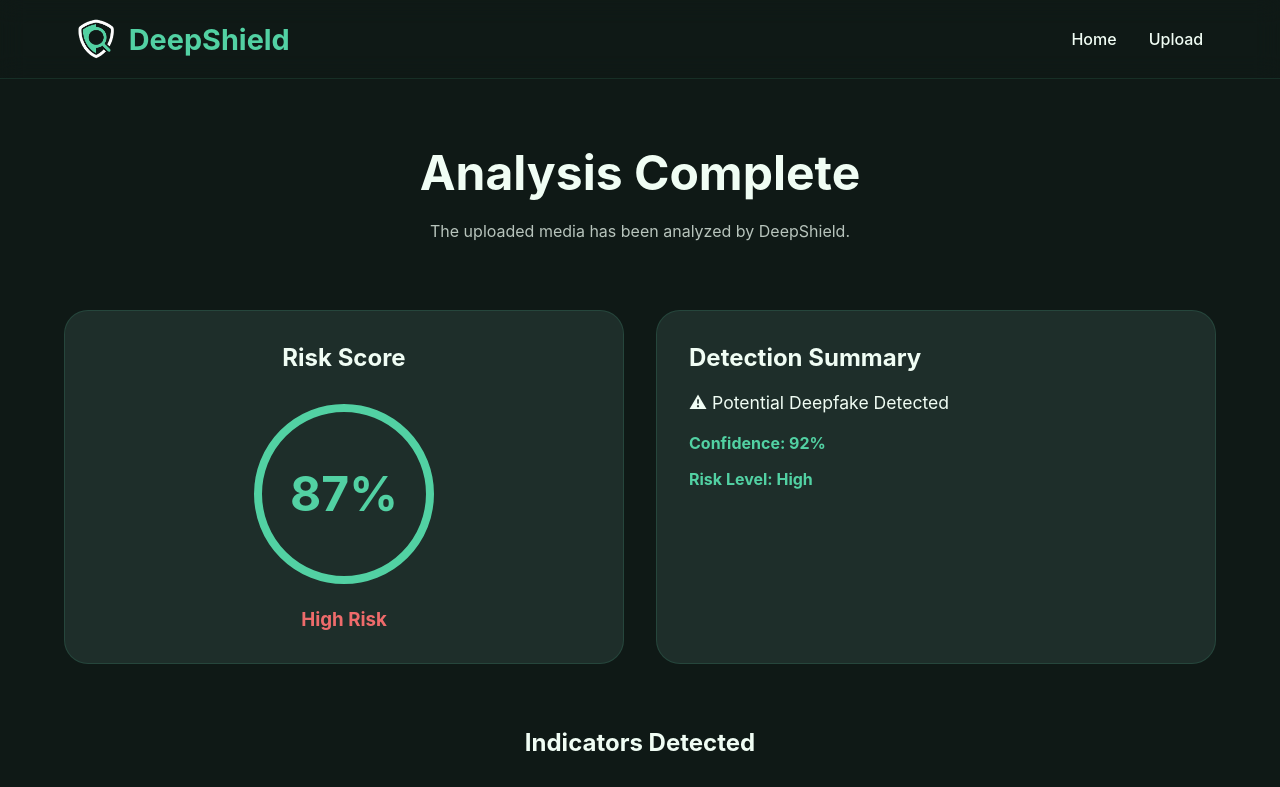
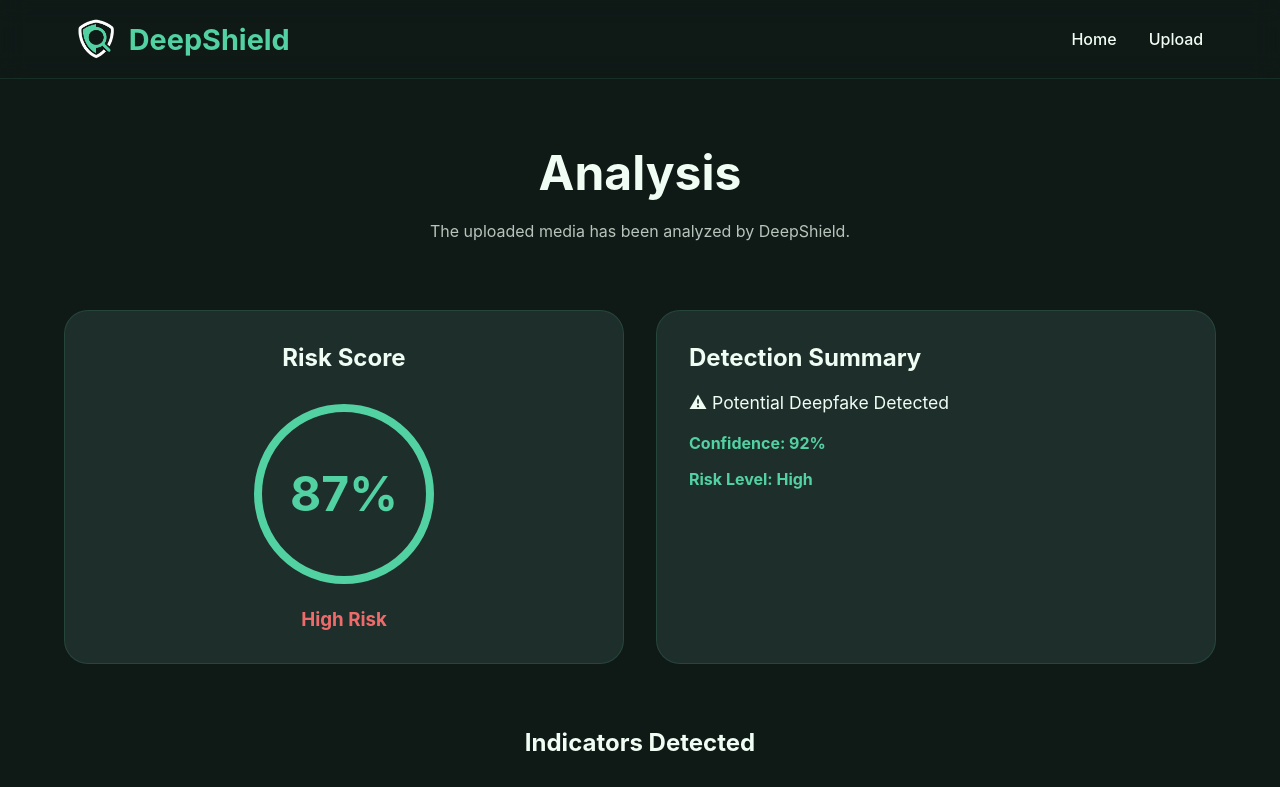
Before and after one commit to kashish100-max/DeepShield, a React (Vite) app: page /result in a window 1280 px wide. Shown: the top 787 px of the page. Built offline with nearby package versions, Linux system fonts and the light colour scheme.

Commit message:
Change header text from 'Analysis Complete' to 'Analysis'

```diff
--- a/src/pages/Result.jsx
+++ b/src/pages/Result.jsx
@@ -38,13 +38,14 @@ export default function Result() {
       {/* Header */}
       <div className="result-header">
 
-        <h1>Analysis Complete</h1>
+        <h1>Analysis</h1>
 
         <p>
           The uploaded media has been analyzed by DeepShield.
         </p>
 
       </div>
+
 
       {/* Uploaded Media */}
       {result.imagePreview && (
```
